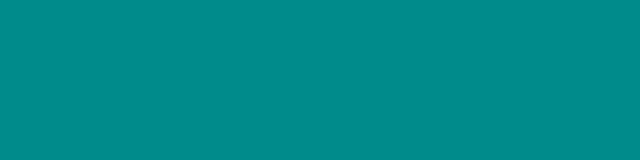
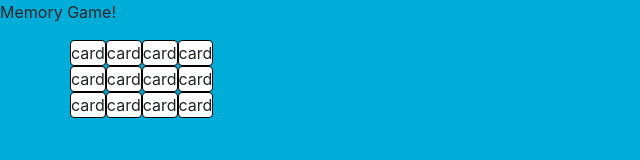
Before and after one commit to CodingMoore/memory_game, a website built with webpack: page src/index.html in a window 1280 px wide. Shown: the whole page, without its empty margins (0-640 px from the left). Built offline with nearby package versions, Linux system fonts and the light colour scheme.

Commit message:
add basic HTML visuals
Co-authored-by: Ryland Adams <rylandadams@yahoo.com>

```diff
--- a/src/css/styles.css
+++ b/src/css/styles.css
@@ -1,3 +1,8 @@
 body {
-  background-color: darkcyan;
+  background-color: rgb(0, 173, 216);
 }
+.card {
+  border-style: solid;
+  border-color: black;
+
+}
--- a/src/index.html
+++ b/src/index.html
@@ -1,10 +1,34 @@
 <!DOCTYPE html>
 <html lang="en-us">
 <head>
-  <script src="https://ajax.googleapis.com/ajax/libs/jquery/3.5.1/jquery.min.js"></script>
   <title>Memory Game</title>
 </head>
 <body>
-
+  <p>Memory Game!</p>
+  <div class="container">
+    <div class="row">
+      <div class="card">card</div>
+      <div class="card">card</div>
+      <div class="card">card</div>
+      <div class="card">card</div>
+    </div>
+    <div class="row">
+      <div class="card">card</div>
+      <div class="card">card</div>
+      <div class="card">card</div>
+      <div class="card">card</div>
+    </div>
+    <div class="row">
+      <div class="card">card</div>
+      <div class="card">card</div>
+      <div class="card">card</div>
+      <div class="card">card</div>
+    </div>
+  </div>
+</body>
+</body>
+</body>
+</body>
+</body>
 </body>
 </html>
```
Also changed, not shown: src/cards.js (+24 -0 lines).
